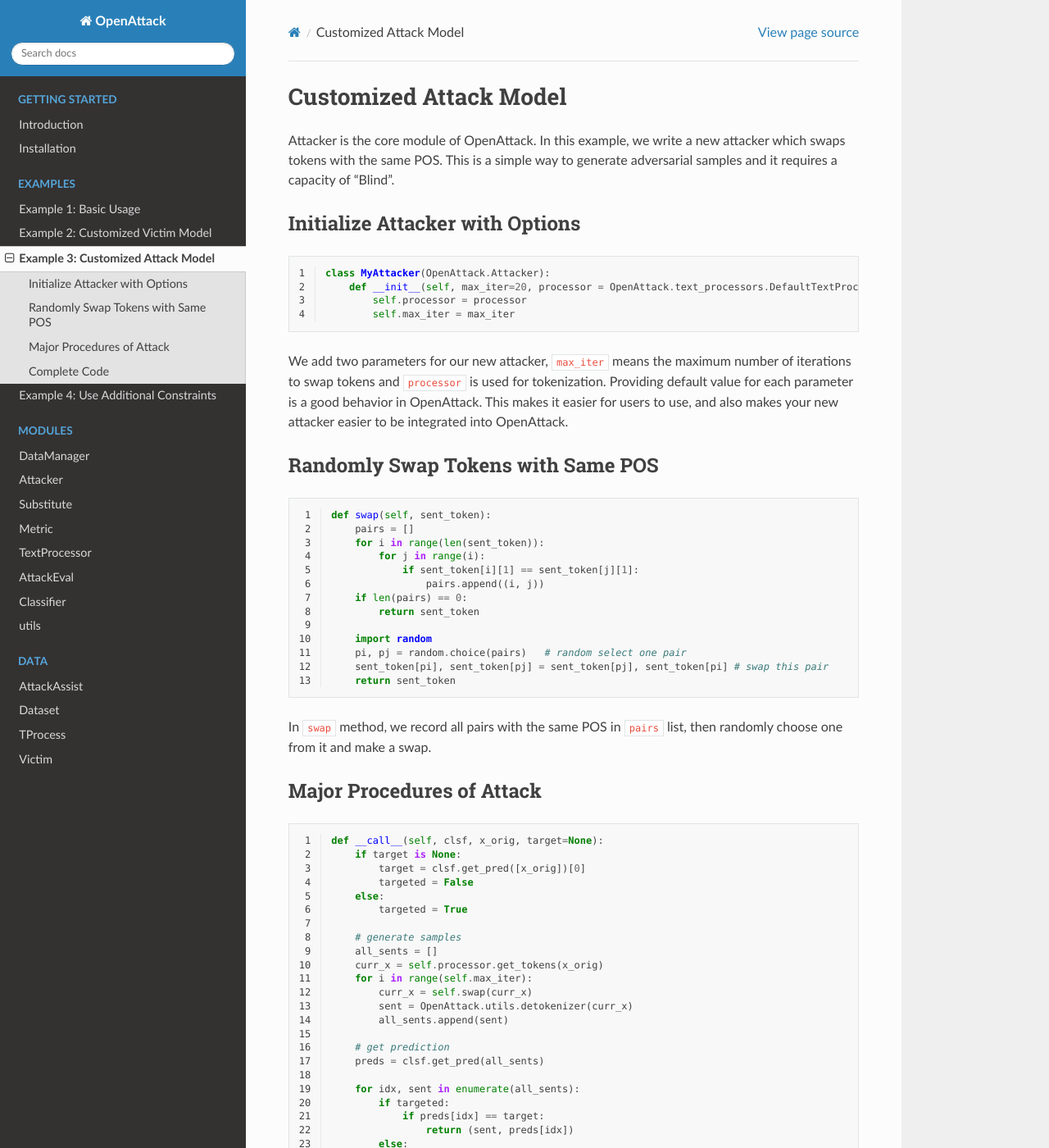
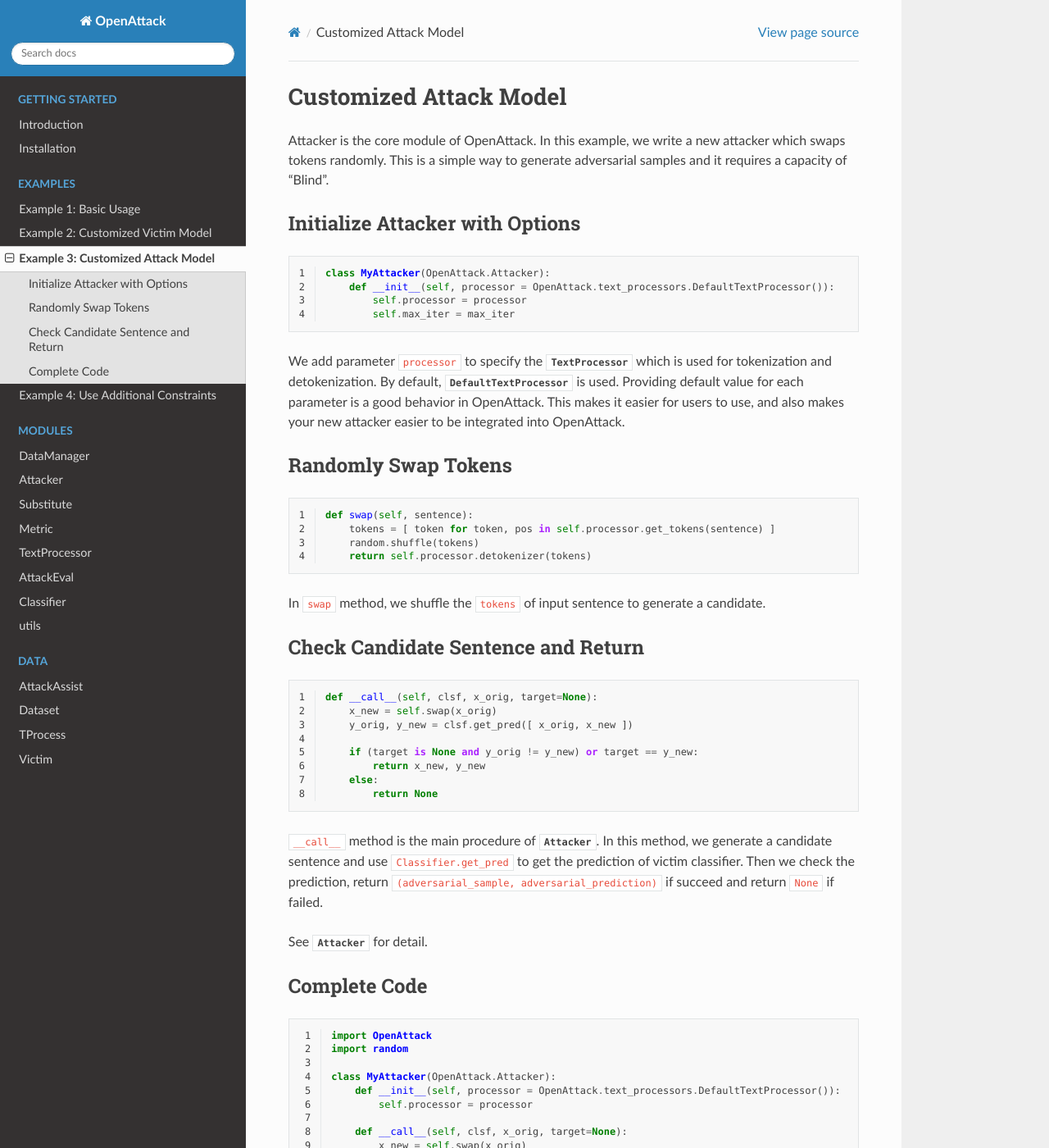
Before and after one commit to thunlp/OpenAttack, a Sphinx documentation site: the page built from docs/source/examples/example3.rst, in a window 1280 px wide and 1400 px high. Shown: the whole window at 82% size. Built offline with Sphinx 7.4.7 and the Read the Docs theme 2.0.0, drawn with Linux system fonts in a browser that asks for light colours; some of the changed text lies outside the part shown.

Commit message:
shorter customized_attacker

```diff
--- a/docs/source/apis/utils.rst
+++ b/docs/source/apis/utils.rst
@@ -45,3 +45,8 @@ DataInstance
 
 .. autoclass:: OpenAttack.utils.DataInstance
     :members: __init__, copy, data
+
+NLIWrapper
+------------
+
+.. autofunction:: OpenAttack.utils.NLIWrapper
--- a/docs/source/examples/example3.rst
+++ b/docs/source/examples/example3.rst
@@ -3,7 +3,7 @@ Customized Attack Model
 ============================
 
 Attacker is the core module of OpenAttack. In this example, we write a new attacker which swaps tokens
-with the same POS. This is a simple way to generate adversarial samples and it requires a capacity of "Blind".
+randomly. This is a simple way to generate adversarial samples and it requires a capacity of "Blind".
 
 
 Initialize Attacker with Options
@@ -13,72 +13,46 @@ Initialize Attacker with Options
     :linenos:
 
     class MyAttacker(OpenAttack.Attacker):
-        def __init__(self, max_iter=20, processor = OpenAttack.text_processors.DefaultTextProcessor()):
+        def __init__(self, processor = OpenAttack.text_processors.DefaultTextProcessor()):
             self.processor = processor
             self.max_iter = max_iter
 
-We add two parameters for our new attacker, ``max_iter`` means the maximum number of iterations to swap tokens
-and ``processor`` is used for tokenization. Providing default value for each parameter is a good behavior in OpenAttack.
+We add parameter ``processor`` to specify the :py:class:`.TextProcessor` which is used for tokenization and detokenization.
+By default, :py:class:`.DefaultTextProcessor` is used. Providing default value for each parameter is a good behavior in OpenAttack.
 This makes it easier for users to use, and also makes your new attacker easier to be integrated into OpenAttack.
 
-Randomly Swap Tokens with Same POS
+Randomly Swap Tokens
 ----------------------------------------
 
 .. code-block:: python
     :linenos:
 
-    def swap(self, sent_token):
-        pairs = []
-        for i in range(len(sent_token)):
-            for j in range(i):
-                if sent_token[i][1] == sent_token[j][1]:
-                    pairs.append((i, j))
-        if len(pairs) == 0:
-            return sent_token
+    def swap(self, sentence):
+        tokens = [ token for token, pos in self.processor.get_tokens(sentence) ]
+        random.shuffle(tokens)
+        return self.processor.detokenizer(tokens)
 
-        import random
-        pi, pj = random.choice(pairs)   # random select one pair
-        sent_token[pi], sent_token[pj] = sent_token[pj], sent_token[pi] # swap this pair
-        return sent_token
 
-In ``swap`` method, we record all pairs with the same POS in ``pairs`` list, then randomly choose one from it and make a swap.
+In ``swap`` method, we shuffle the ``tokens`` of input sentence to generate a candidate.
 
-Major Procedures of Attack
----------------------------------
+Check Candidate Sentence and Return
+-------------------------------------------
 
 .. code-block:: python
     :linenos:
 
     def __call__(self, clsf, x_orig, target=None):
-        if target is None:
-            target = clsf.get_pred([x_orig])[0]
-            targeted = False
+        x_new = self.swap(x_orig)
+        y_orig, y_new = clsf.get_pred([ x_orig, x_new ])
+
+        if (target is None and y_orig != y_new) or target == y_new:
+            return x_new, y_new
         else:
-            targeted = True
+            return None
 
-        # generate samples
-        all_sents = []
-        curr_x = self.processor.get_tokens(x_orig)
-        for i in range(self.max_iter):
-            curr_x = self.swap(curr_x)
-            sent = OpenAttack.utils.detokenizer(curr_x)
-            all_sents.append(sent)
-
-        # get prediction
-        preds = clsf.get_pred(all_sents)
-
-        for idx, sent in enumerate(all_sents):
-            if targeted:
-                if preds[idx] == target:
-                    return (sent, preds[idx])
-            else:
-                if preds[idx] != target:
-                    return (sent, preds[idx])
-        return None
-
-``target`` parameter can be either None or int. Int is for target attack while None for untargeted attack.
-We generate ``max_iter`` sentences, get predictions from classifier,
-and check each prediction to find a succeed one then return.  If attacker is failed, ``__call__`` returns None.
+``__call__`` method is the main procedure of :py:class:`.Attacker`. In this method, we generate a candidate sentence
+and use ``Classifier.get_pred`` to get the prediction of victim classifier. Then we check the prediction, return
+``(adversarial_sample, adversarial_prediction)`` if succeed and return ``None`` if failed.
 
 See :py:class:`.Attacker` for detail.
 
@@ -90,51 +64,35 @@ Complete Code
     :name: examples/custom_attacker.py
 
     import OpenAttack
+    import random
+
     class MyAttacker(OpenAttack.Attacker):
-        def __init__(self, max_iter=20, processor = OpenAttack.text_processors.DefaultTextProcessor()):
+        def __init__(self, processor = OpenAttack.text_processors.DefaultTextProcessor()):
             self.processor = processor
-            self.max_iter = max_iter
+
         def __call__(self, clsf, x_orig, target=None):
-            if target is None:
-                target = clsf.get_pred([x_orig])[0]
-                targeted = False
+            x_new = self.swap(x_orig)
+            y_orig, y_new = clsf.get_pred([ x_orig, x_new ])
+
+            if (target is None and y_orig != y_new) or target == y_new:
+                return x_new, y_new
             else:
-                targeted = True
-            # generate samples
-            all_sents = []
-            curr_x = self.processor.get_tokens(x_orig)
-            for i in range(self.max_iter):
-                curr_x = self.swap(curr_x)
-                sent = OpenAttack.utils.detokenizer(curr_x)
-                all_sents.append(sent)
-            # get prediction
-            preds = clsf.get_pred(all_sents)
-            for idx, sent in enumerate(all_sents):
-                if targeted:
-                    if preds[idx] == target:
-                        return (sent, preds[idx])
-                else:
-                    if preds[idx] != target:
-                        return (sent, preds[idx])
-            return None
-        def swap(self, sent_token):
-            pairs = []
-            for i in range(len(sent_token)):
-                for j in range(i):
-                    if sent_token[i][1] == sent_token[j][1]:    # same POS
-                        pairs.append((i, j))
-            if len(pairs) == 0:
-                return sent_token
-            import random
-            pi, pj = random.choice(pairs)   # random select one pair
-            sent_token[pi], sent_token[pj] = sent_token[pj], sent_token[pi] # swap this pair
-            return sent_token
+                return None
+
+        def swap(self, sentence):
+            tokens = [ token for token, pos in self.processor.get_tokens(sentence) ]
+            random.shuffle(tokens)
+            return self.processor.detokenizer(tokens)
 
     def main():
         clsf = OpenAttack.DataManager.load("Victim.BiLSTM.SST")
         dataset = OpenAttack.DataManager.load("Dataset.SST.sample")[:10]
+
         attacker = MyAttacker()
         attack_eval = OpenAttack.attack_evals.DefaultAttackEval(attacker, clsf)
         attack_eval.eval(dataset, visualize=True)
 
+    if __name__ == "__main__":
+        main()
+
 Run ``python examples/custom_attacker.py`` to see visualized results.
```
Also changed, not shown: 2 other files.
